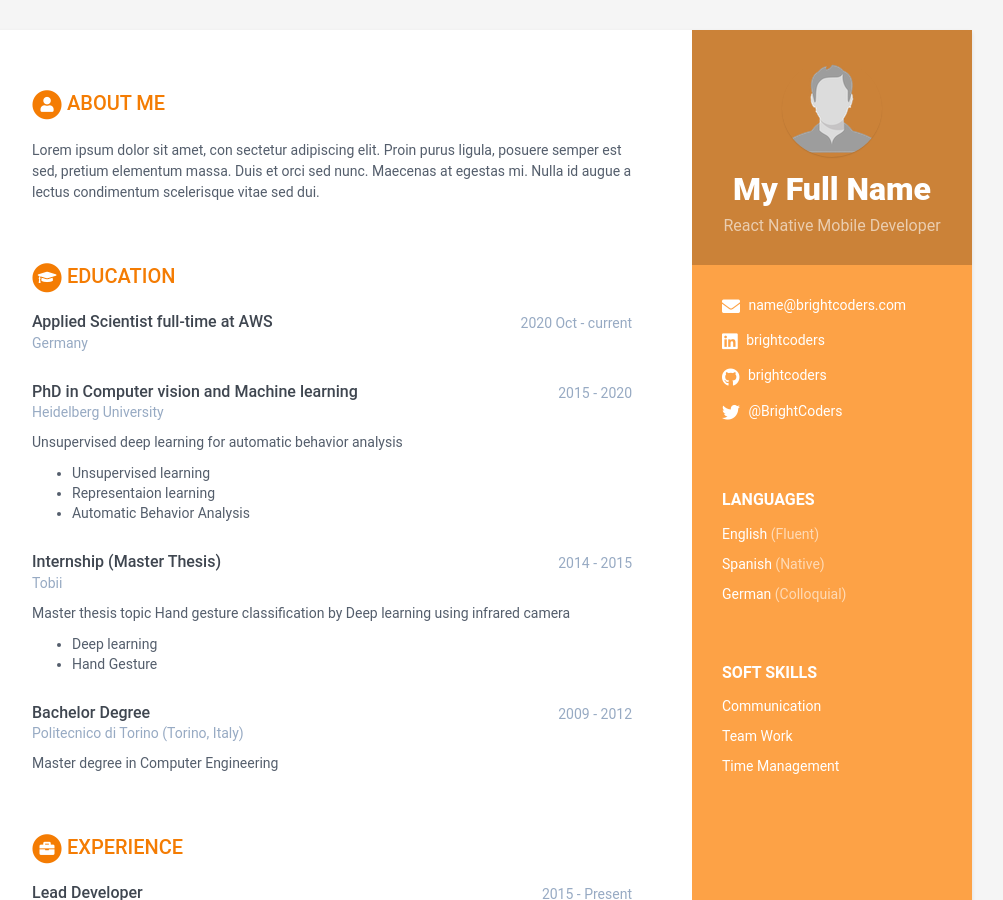
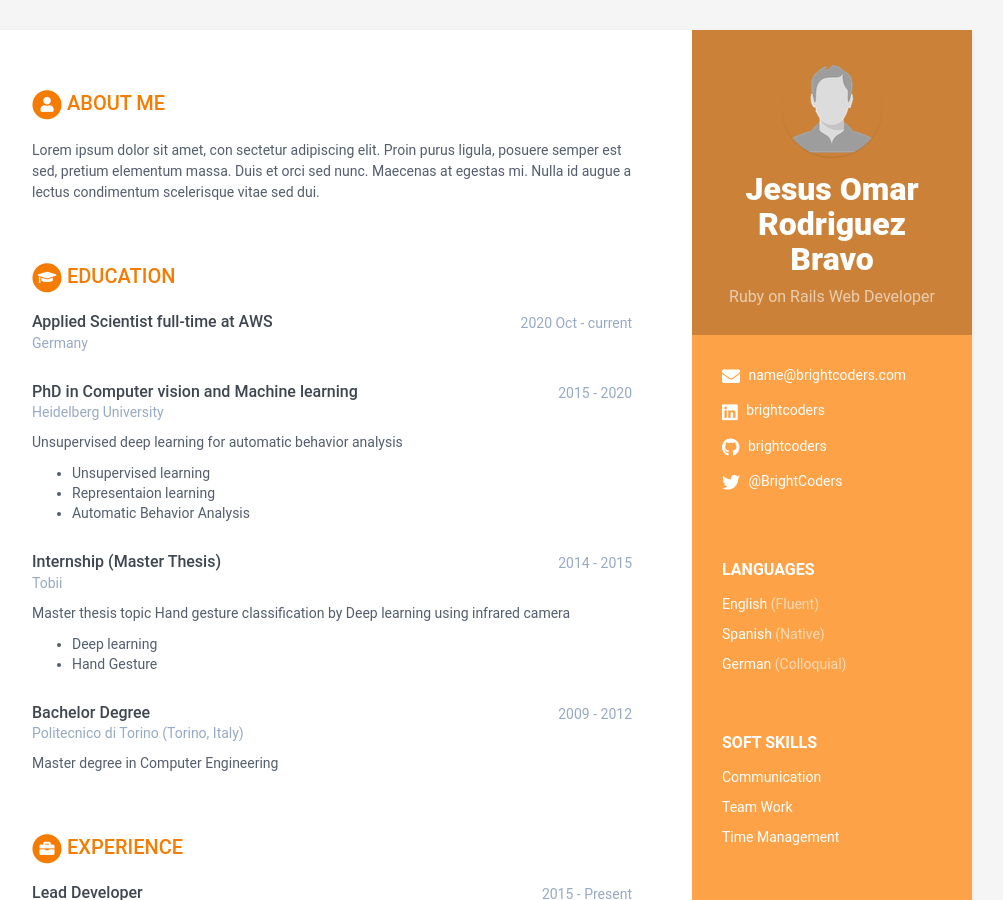
Before and after one commit to BC-MAY-21-ROR/kata-04-resume-OmarRoBra, a Jekyll site: the page built from index.html, in a window 1280 px wide and 900 px high. Shown: the whole window, without its empty margins (168-1171 px from the left). Built offline with Jekyll 4.4.1, drawn with Linux system fonts in a browser that asks for light colours.

Commit message:
Update data.yml

```diff
--- a/_data/data.yml
+++ b/_data/data.yml
@@ -7,8 +7,8 @@ sidebar:
   education: False # NO MODIFICAR
 
   # Profile information
-  name: My Full Name # Nombre completo
-  tagline: React Native Mobile Developer # React Native Mobile Developer ó Ruby on Rails Web Developer Según sea el caso
+  name: Jesus Omar Rodriguez Bravo # Nombre completo
+  tagline: Ruby on Rails Web Developer # React Native Mobile Developer ó Ruby on Rails Web Developer Según sea el caso
   avatar: profile.png # Colocar una imagen con tu foto de 100x100 pixels dentro de /assets/images
 
   # Actualiza tus datos de contacto
```
